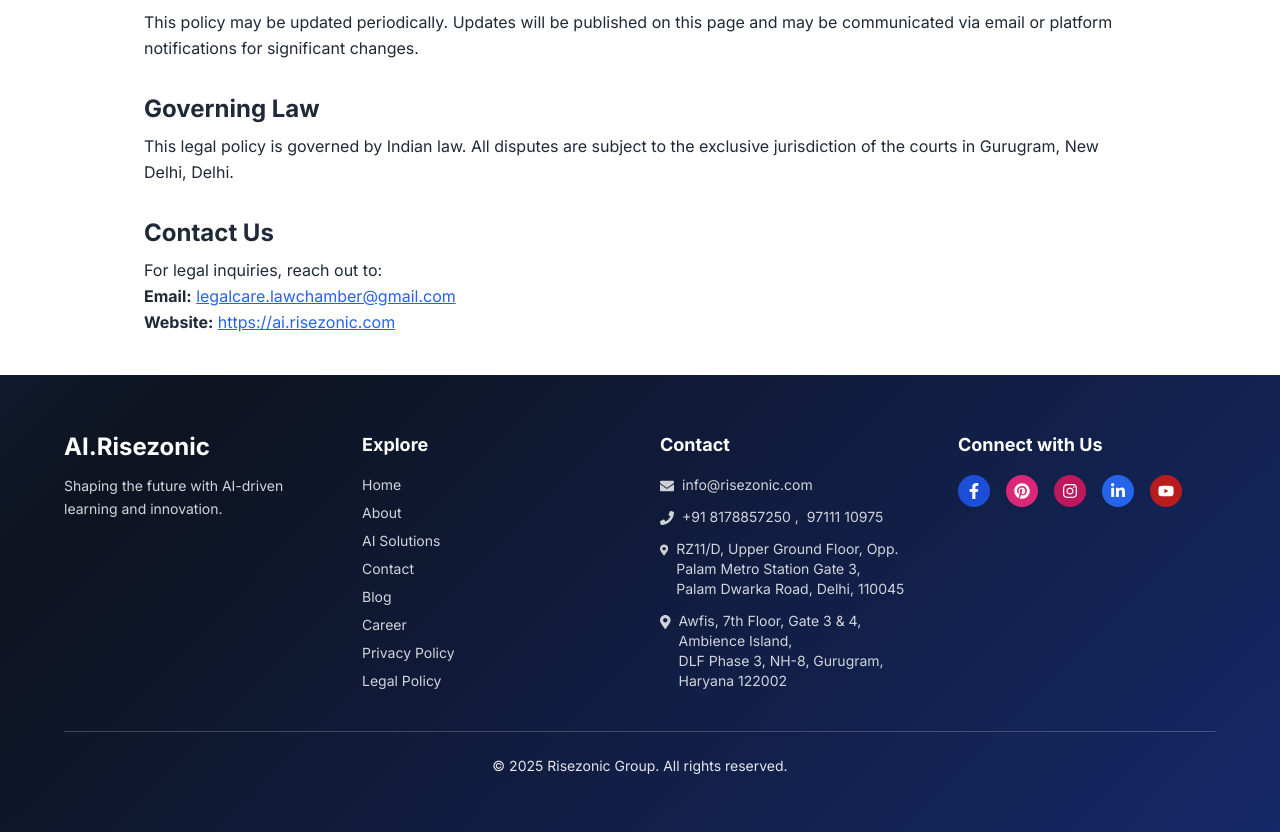
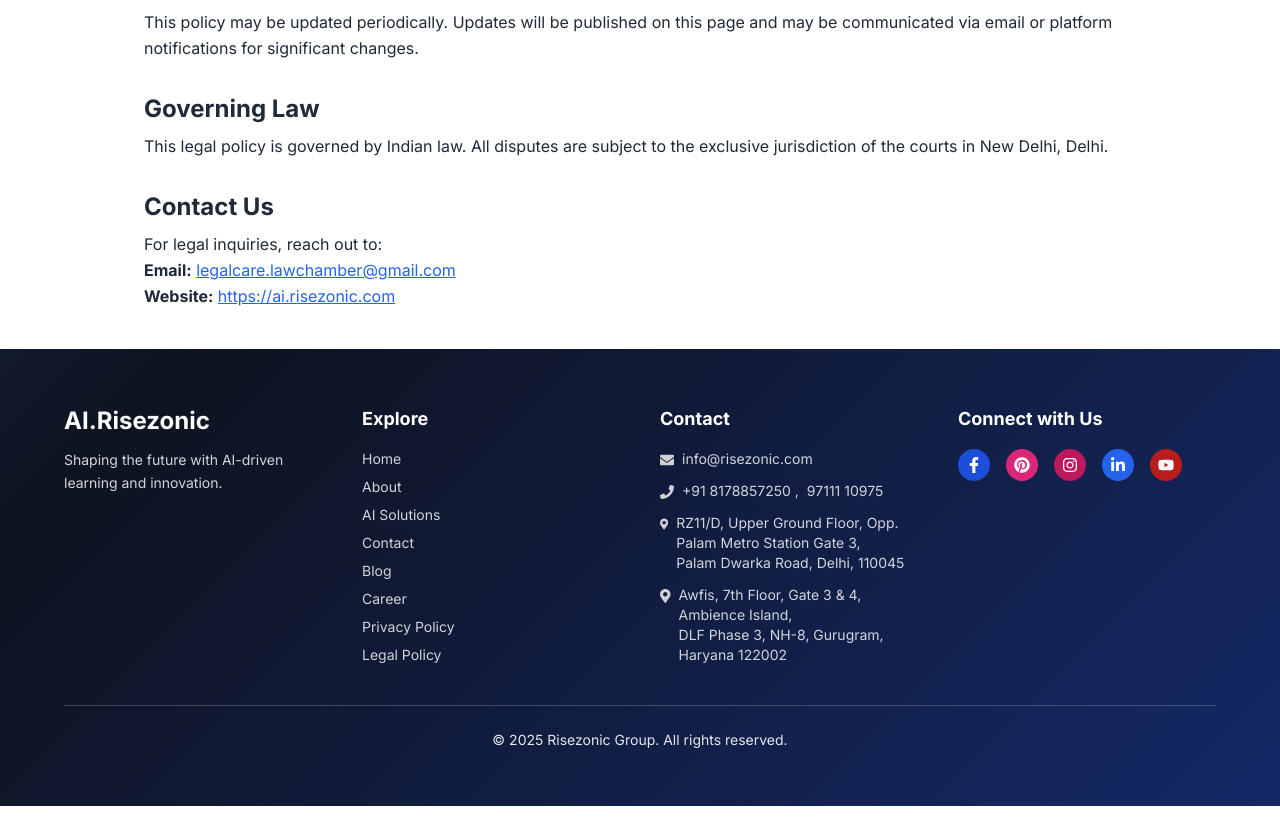
Before and after one commit to Ashish-Kaintura/AI-Risezonic-Two, a React (Vite) app: page /legal-policy in a window 1280 px wide. Shown: the part 1983-2815 px from the top of the page. After the commit the page ends 2789 px from the top, so only its background shows below. Built offline with nearby package versions, Linux system fonts and the light colour scheme.

Commit message:
small spell change

```diff
--- a/src/pages/About.jsx
+++ b/src/pages/About.jsx
@@ -175,7 +175,7 @@
           <p className="text-lg md:text-xl text-gray-700 max-w-4xl mx-auto mb-8 leading-relaxed">
             To be India’s leading ecosystem for AI learning, experimentation,
             and innovation—enabling over
-            <strong className="text-blue-600">10,00,000+</strong> AI learner per
+            <strong className="text-blue-600 pl-2">10,00,000+</strong> AI learner per
             year to create the AI-enabled future.
           </p>
 
--- a/src/pages/Legalpolicy.jsx
+++ b/src/pages/Legalpolicy.jsx
@@ -179,7 +179,7 @@
         <h2 className="text-2xl font-semibold mb-2">Governing Law</h2>
         <p>
           This legal policy is governed by Indian law. All disputes are subject
-          to the exclusive jurisdiction of the courts in Gurugram, New Delhi, Delhi.
+          to the exclusive jurisdiction of the courts in New Delhi, Delhi.
         </p>
       </section>
 
```
